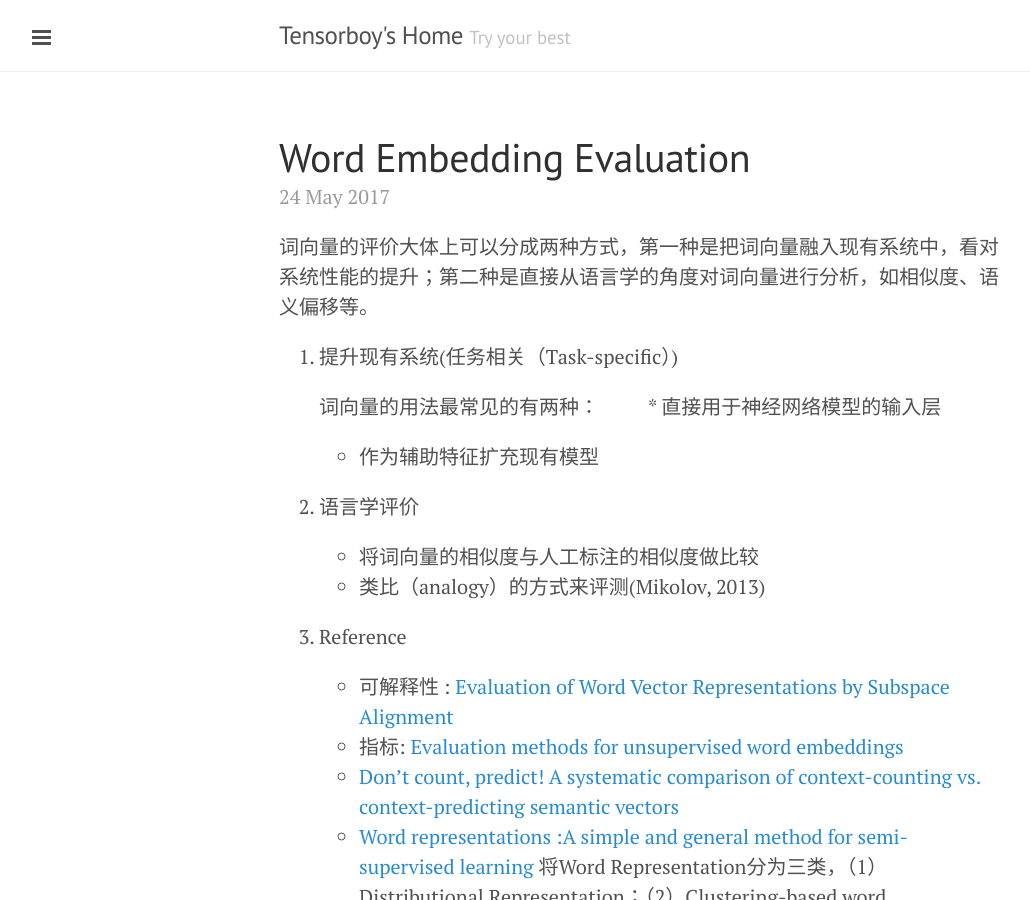
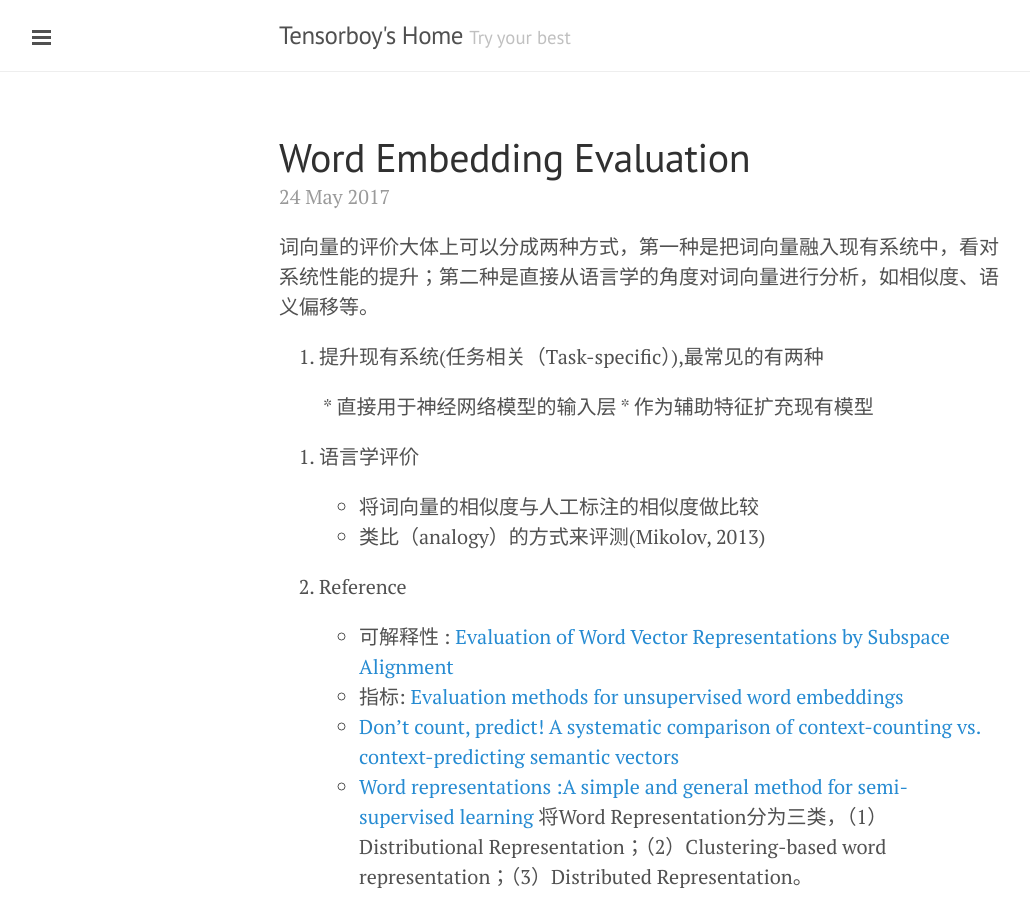
Before and after one commit to githwd2016/githwd2016.github.io, a Jekyll site: the page built from _posts/2017-05-24-word-embedding-evaluation.md, in a window 1280 px wide and 900 px high. Shown: the whole window, without its empty margins (1-1031 px from the left). Built offline with Jekyll 4.4.1, drawn with Linux system fonts in a browser that asks for light colours.

Commit message:
one blog update

```diff
--- a/_posts/2017-05-24-word-embedding-evaluation.md
+++ b/_posts/2017-05-24-word-embedding-evaluation.md
@@ -4,9 +4,8 @@ title: Word Embedding Evaluation
 category: NLP
 ---
 词向量的评价大体上可以分成两种方式，第一种是把词向量融入现有系统中，看对系统性能的提升；第二种是直接从语言学的角度对词向量进行分析，如相似度、语义偏移等。
-1. 提升现有系统(任务相关（Task-specific）)
+1. 提升现有系统(任务相关（Task-specific）),最常见的有两种
 
-	词向量的用法最常见的有两种：
 　　	* 直接用于神经网络模型的输入层
 	* 作为辅助特征扩充现有模型
 2. 语言学评价
```
